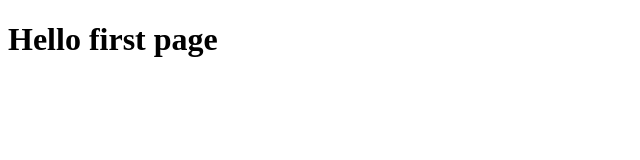
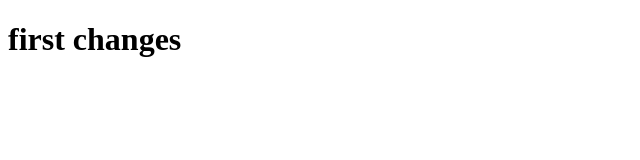
Before and after one commit to sathwikasettypalli/gitday2, a plain HTML site: page git day2.html/gitday3.html in a window 1280 px wide. Shown: the whole page, without its empty margins (0-640 px from the left). Drawn offline with Linux system fonts and the light colour scheme.

Commit message:
first person changes

```diff
--- a/git day2.html/gitday3.html
+++ b/git day2.html/gitday3.html
@@ -6,6 +6,6 @@
     <title>Document</title>
 </head>
 <body>
-   <h1>Hello first page</h1>
+    <h1>first changes</h1>
 </body>
 </html>
```
